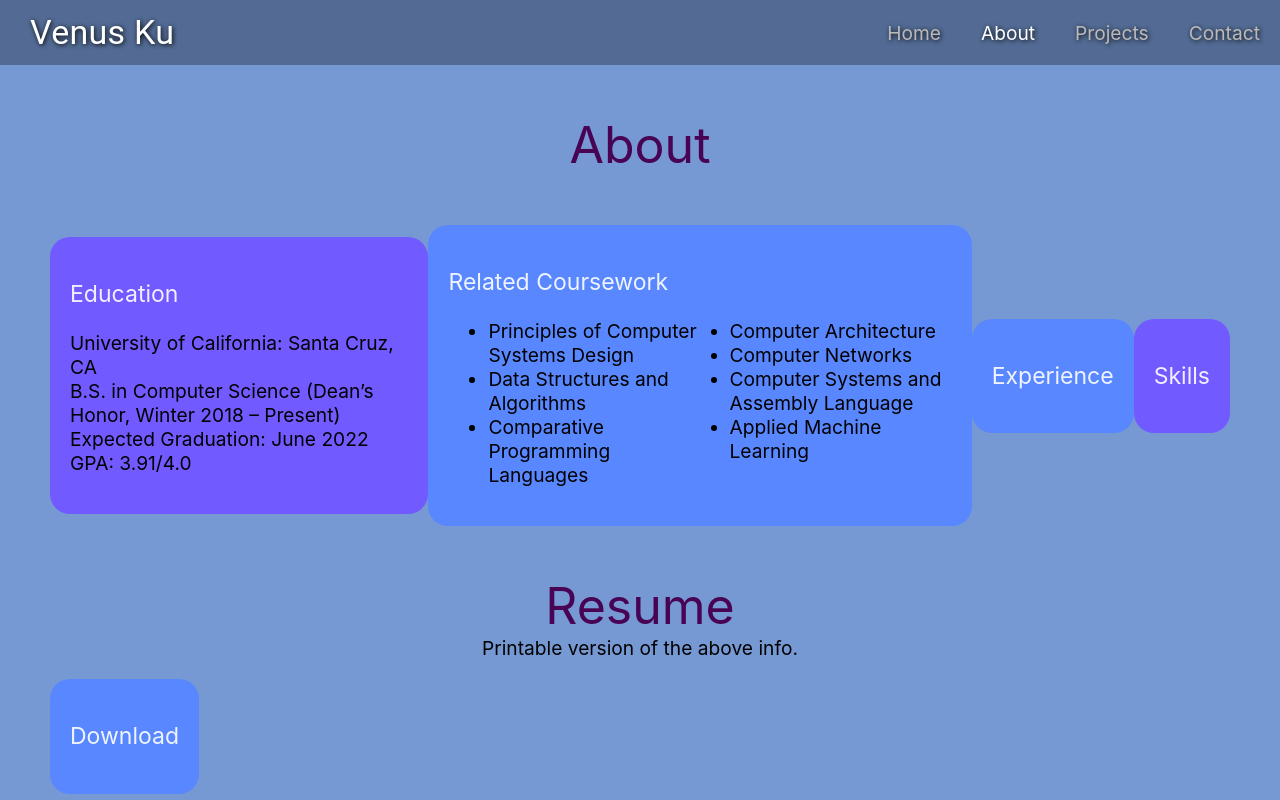
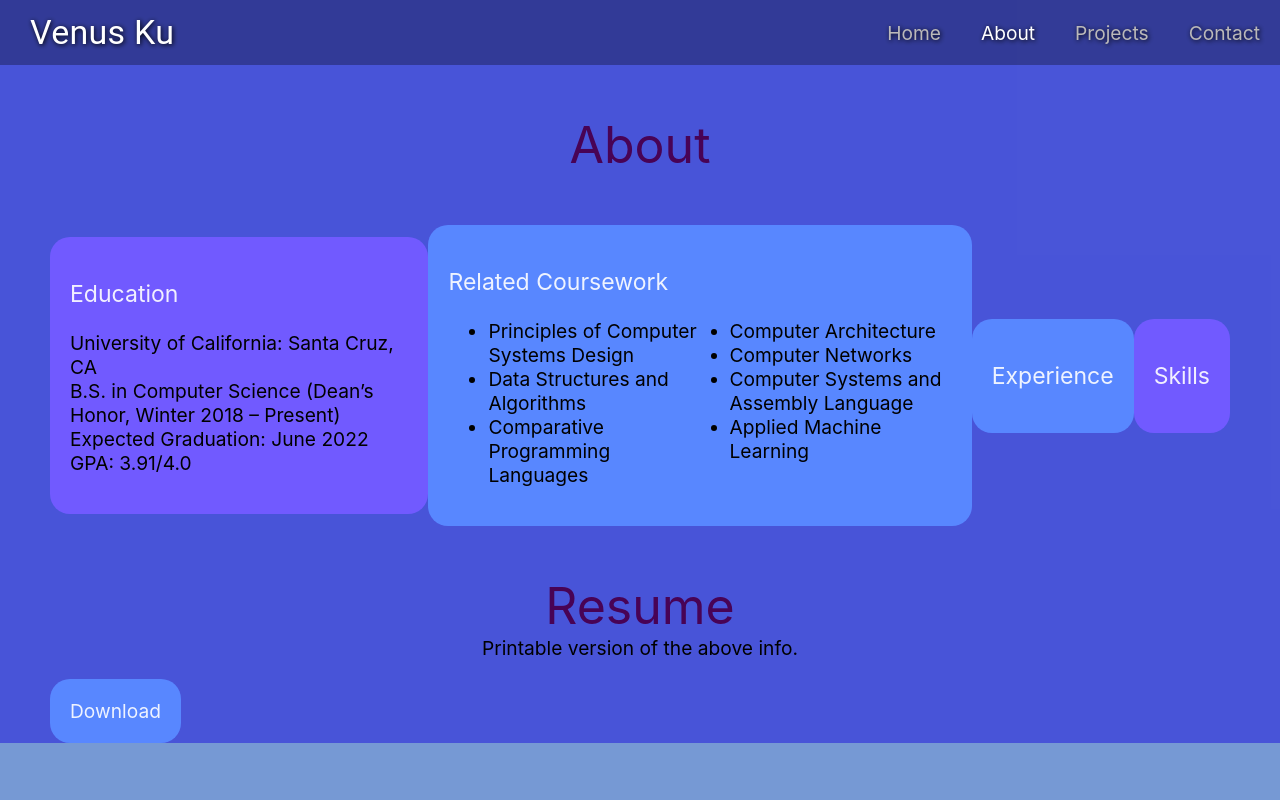
Before and after one commit to venuswku/venuswku.github.io, a React (Create React App) app: page /about in a window 1280 px wide. Built offline with nearby package versions, Linux system fonts and the light colour scheme.

Commit message:
lessen opacity of wave

```diff
--- a/src/Pages/About.css
+++ b/src/Pages/About.css
@@ -1,5 +1,6 @@
 .about {
     padding: 65px 50px 0;
+    background: rgba(49, 49, 218, 0.65);
 }
 
 .about-heading {
@@ -35,6 +36,12 @@ ul {
     text-align: center;
 }
 
+.download {
+    cursor: pointer;
+    color: rgba(255, 255, 255, 0.9);
+    margin: 0;
+}
+
 .purple-section {
     background: #715AFF;
     /* width: 40%; */
--- a/src/Pages/About.js
+++ b/src/Pages/About.js
@@ -37,7 +37,7 @@ function About() {
             <p className="resume-description">Printable version of the above info.</p>
             <div className="resume-content">
                 <div className="blue-section">
-                    <p className="about-section">Download</p>
+                    <p className="download">Download</p>
                 </div>
             </div>
         </div>
--- a/src/Pages/Home.css
+++ b/src/Pages/Home.css
@@ -107,7 +107,7 @@
 }
 .wave {
     height: 250px;
-    background: rgb(49, 49, 218);
+    background: rgba(49, 49, 218, 0.65);
     margin-top: -10%;
     animation: animateWave 5s ease-in-out infinite;
     z-index: 0;     /* by default when transform is used */
@@ -123,8 +123,8 @@
 
 .website-guide {
     width: 100%;
-    background: rgb(0,5,126);
-    background: linear-gradient(0deg, rgba(0,5,126,1) 0%, rgba(49,49,218,1) 100%);
+    background: rgb(0, 5, 126);
+    background: linear-gradient(0deg, rgba(0, 5, 126, 1) 0%, rgba(49, 49, 218, 0.65) 100%);
     padding: 0.01% 5% 5% 5%;
 }
 .website-section {
```
